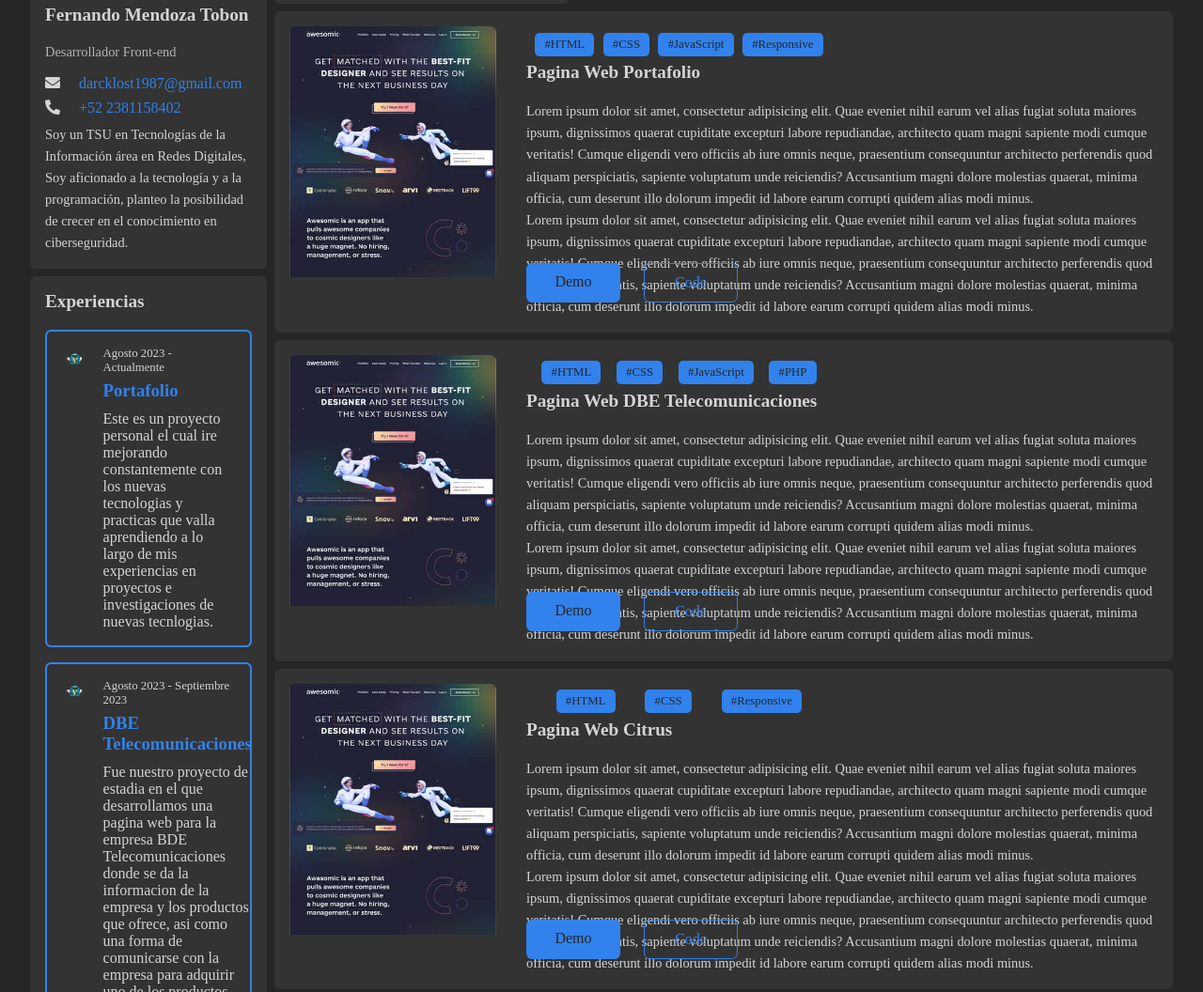
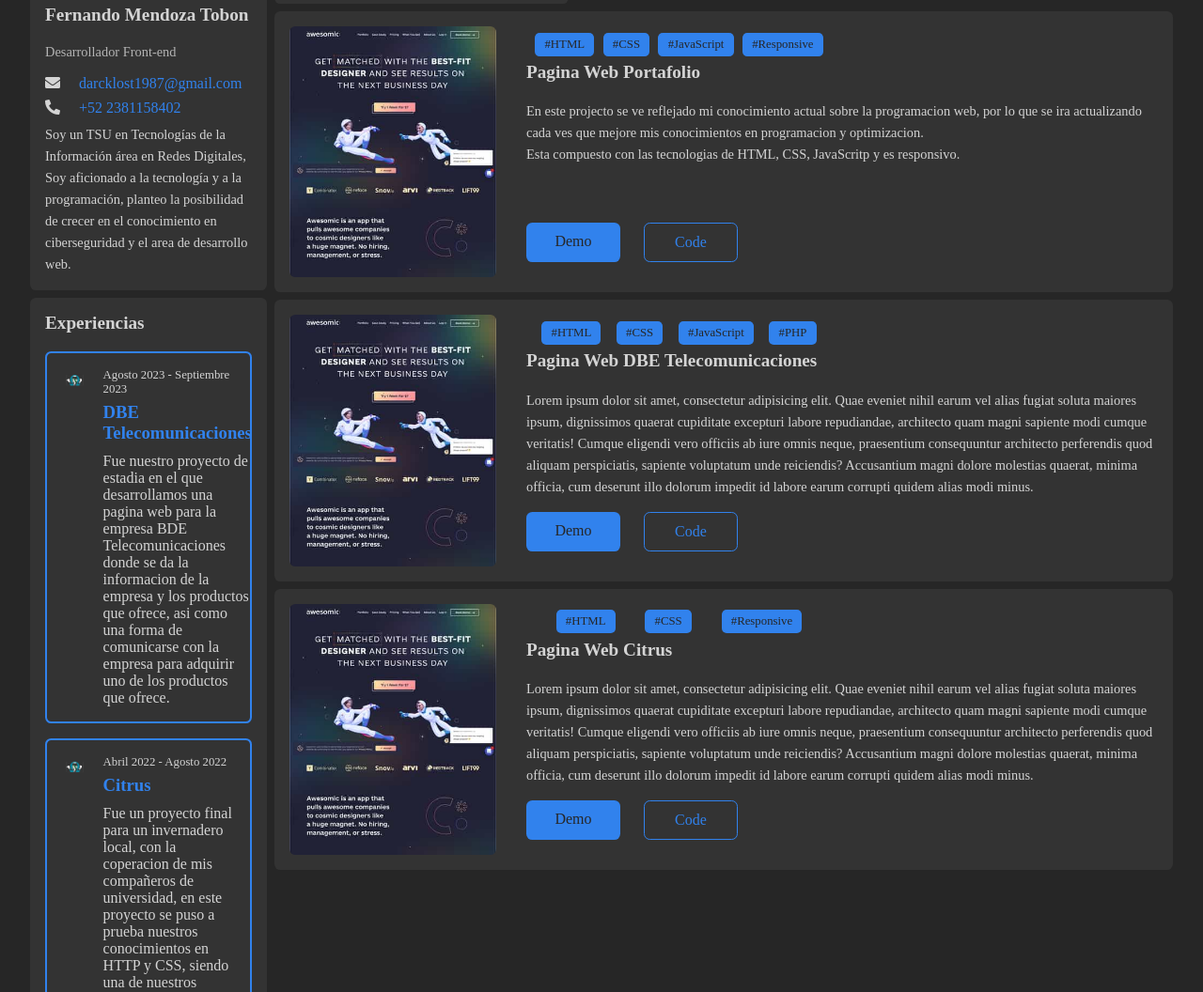
Before and after one commit to Darck-Lost/Portafolio, a plain HTML site: page index.html in a window 1280 px wide. Shown: the part 391-1447 px from the top of the page at 94% size. Drawn offline with Linux system fonts and the light colour scheme.

Commit message:
edicion de html

```diff
--- a/index.html
+++ b/index.html
@@ -58,21 +58,11 @@
             </a>
           </div>
           <p class="card__text">
-            Soy un TSU en Tecnologías de la Información área en Redes Digitales, Soy aficionado a la tecnología y a la programación, planteo la posibilidad de crecer en el conocimiento en ciberseguridad.
+            Soy un TSU en Tecnologías de la Información área en Redes Digitales, Soy aficionado a la tecnología y a la programación, planteo la posibilidad de crecer en el conocimiento en ciberseguridad y el area de desarrollo web.
           </p>
         </article>
         <article class="card card--experience">
           <h2 class="card__title">Experiencias</h2>
-          <div class="experience"><img src="assets/images/logo.png" alt="logo" class="experience__image">
-            <div class="experience__info">
-              <p class="experience__time">
-                Agosto 2023 - Actualmente
-              </p>
-              <h3 class="experience__job">Portafolio</h3>
-              <p class="experinece__description">Este es un proyecto personal el cual ire mejorando constantemente con los nuevas tecnologias y practicas que valla aprendiendo a lo largo de mis experiencias en proyectos e investigaciones de nuevas tecnlogias.
-              </p>
-            </div>
-          </div>
           <div class="experience"><img src="assets/images/logo.png" alt="logo" class="experience__image">
             <div class="experience__info">
               <p class="experience__time">
@@ -202,11 +192,10 @@
               <span class="project__tag">#Responsive</span>
             </div>
             <h2 class="card__title">Pagina Web Portafolio</h2>
-            <p class="card__text">Lorem ipsum dolor sit amet, consectetur adipisicing elit. Quae eveniet nihil earum vel alias fugiat soluta maiores ipsum, dignissimos quaerat cupiditate excepturi labore repudiandae, architecto quam magni sapiente modi cumque veritatis! Cumque eligendi vero officiis ab iure omnis neque, praesentium consequuntur architecto perferendis quod aliquam perspiciatis, sapiente voluptatum unde reiciendis? Accusantium magni dolore molestias quaerat, minima officia, cum deserunt illo dolorum impedit id labore earum corrupti quidem alias modi minus.</p>
-            <p class="card__text">Lorem ipsum dolor sit amet, consectetur adipisicing elit. Quae eveniet nihil earum vel alias fugiat soluta maiores ipsum, dignissimos quaerat cupiditate excepturi labore repudiandae, architecto quam magni sapiente modi cumque veritatis! Cumque eligendi vero officiis ab iure omnis neque, praesentium consequuntur architecto perferendis quod aliquam perspiciatis, sapiente voluptatum unde reiciendis? Accusantium magni dolore molestias quaerat, minima officia, cum deserunt illo dolorum impedit id labore earum corrupti quidem alias modi minus.</p>
+            <p class="card__text">En este projecto se ve reflejado mi conocimiento actual sobre la programacion web, por lo que se ira actualizando cada ves que mejore mis conocimientos en programacion y optimizacion. <br> Esta compuesto con las tecnologias de HTML, CSS, JavaScritp y es responsivo.</p>
             <div class="buttons">
-              <a href="#" class="button button--primary">Demo</a>
-              <a href="#" class="button button--ghost">Code</a>
+              <a href="https://darck-lost.github.io/Portafolio/" target="_blank" class="button button--primary">Demo</a>
+              <a href="https://github.com/Darck-Lost/Portafolio" target="_blank" class="button button--ghost">Code</a>
             </div>
           </div>
         </article>
@@ -223,10 +212,9 @@
             </div>
             <h2 class="card__title">Pagina Web DBE Telecomunicaciones</h2>
             <p class="card__text">Lorem ipsum dolor sit amet, consectetur adipisicing elit. Quae eveniet nihil earum vel alias fugiat soluta maiores ipsum, dignissimos quaerat cupiditate excepturi labore repudiandae, architecto quam magni sapiente modi cumque veritatis! Cumque eligendi vero officiis ab iure omnis neque, praesentium consequuntur architecto perferendis quod aliquam perspiciatis, sapiente voluptatum unde reiciendis? Accusantium magni dolore molestias quaerat, minima officia, cum deserunt illo dolorum impedit id labore earum corrupti quidem alias modi minus.</p>
-            <p class="card__text">Lorem ipsum dolor sit amet, consectetur adipisicing elit. Quae eveniet nihil earum vel alias fugiat soluta maiores ipsum, dignissimos quaerat cupiditate excepturi labore repudiandae, architecto quam magni sapiente modi cumque veritatis! Cumque eligendi vero officiis ab iure omnis neque, praesentium consequuntur architecto perferendis quod aliquam perspiciatis, sapiente voluptatum unde reiciendis? Accusantium magni dolore molestias quaerat, minima officia, cum deserunt illo dolorum impedit id labore earum corrupti quidem alias modi minus.</p>
             <div class="buttons">
               <a href="#" class="button button--primary">Demo</a>
-              <a href="#" class="button button--ghost">Code</a>
+              <a href="https://github.com/Darck-Lost/DBETelecomunicaciones" target="_blank" class="button button--ghost">Code</a>
             </div>
           </div>
         </article>
@@ -242,7 +230,6 @@
             </div>
             <h2 class="card__title">Pagina Web Citrus</h2>
             <p class="card__text">Lorem ipsum dolor sit amet, consectetur adipisicing elit. Quae eveniet nihil earum vel alias fugiat soluta maiores ipsum, dignissimos quaerat cupiditate excepturi labore repudiandae, architecto quam magni sapiente modi cumque veritatis! Cumque eligendi vero officiis ab iure omnis neque, praesentium consequuntur architecto perferendis quod aliquam perspiciatis, sapiente voluptatum unde reiciendis? Accusantium magni dolore molestias quaerat, minima officia, cum deserunt illo dolorum impedit id labore earum corrupti quidem alias modi minus.</p>
-            <p class="card__text">Lorem ipsum dolor sit amet, consectetur adipisicing elit. Quae eveniet nihil earum vel alias fugiat soluta maiores ipsum, dignissimos quaerat cupiditate excepturi labore repudiandae, architecto quam magni sapiente modi cumque veritatis! Cumque eligendi vero officiis ab iure omnis neque, praesentium consequuntur architecto perferendis quod aliquam perspiciatis, sapiente voluptatum unde reiciendis? Accusantium magni dolore molestias quaerat, minima officia, cum deserunt illo dolorum impedit id labore earum corrupti quidem alias modi minus.</p>
             <div class="buttons">
               <a href="#" class="button button--primary">Demo</a>
               <a href="#" class="button button--ghost">Code</a>
```
